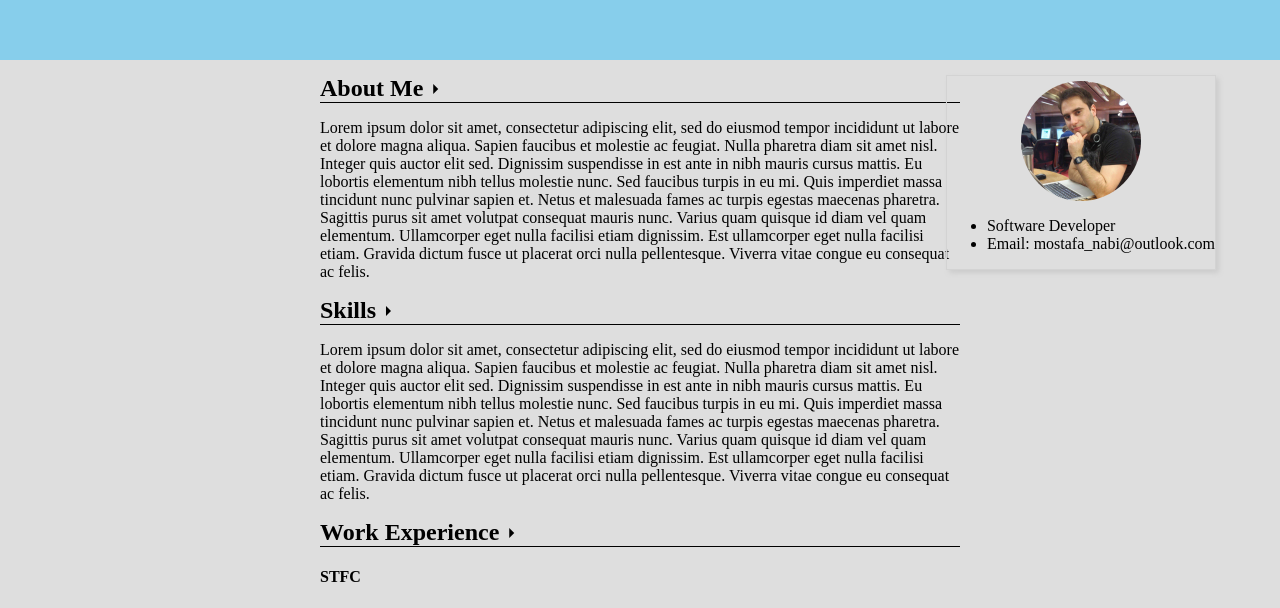
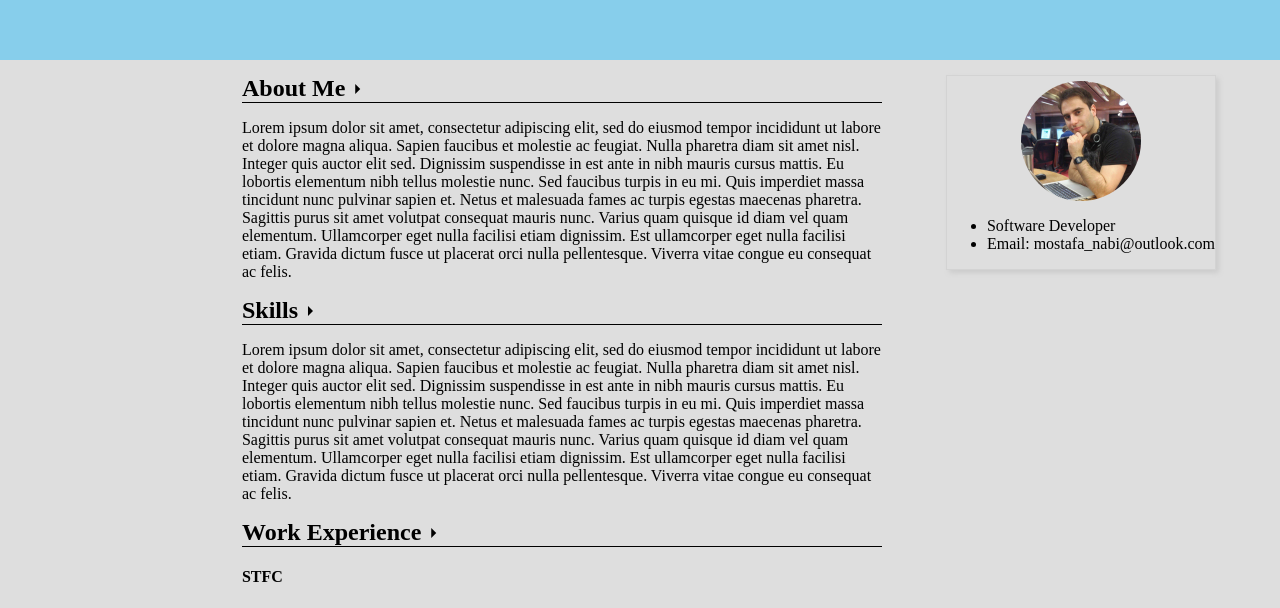
Before and after one commit to MostafaNabi/personal-website, a Vue app: page / in a window 1280 px wide. Shown: the part 140-748 px from the top of the page. Built offline with nearby package versions, Linux system fonts and the light colour scheme.

Commit message:
fixed profile pic resizie issue by removing absolute positioning

```diff
--- a/src/App.vue
+++ b/src/App.vue
@@ -54,7 +54,7 @@ export default {
 
   #main-body {
     display: flex;
-    justify-content: center;
+    justify-content: flex-end;
     height: 100%;
     width: 100%;
   }
@@ -64,10 +64,8 @@ export default {
   }
 
   #profile {
-    position: absolute;
-    display: block;
-    right: 5%;
     margin-top: 15px;
-    margin-left: 15px;
+    margin-left: 5%;
+    margin-right: 5%;
   }
 </style>
```
